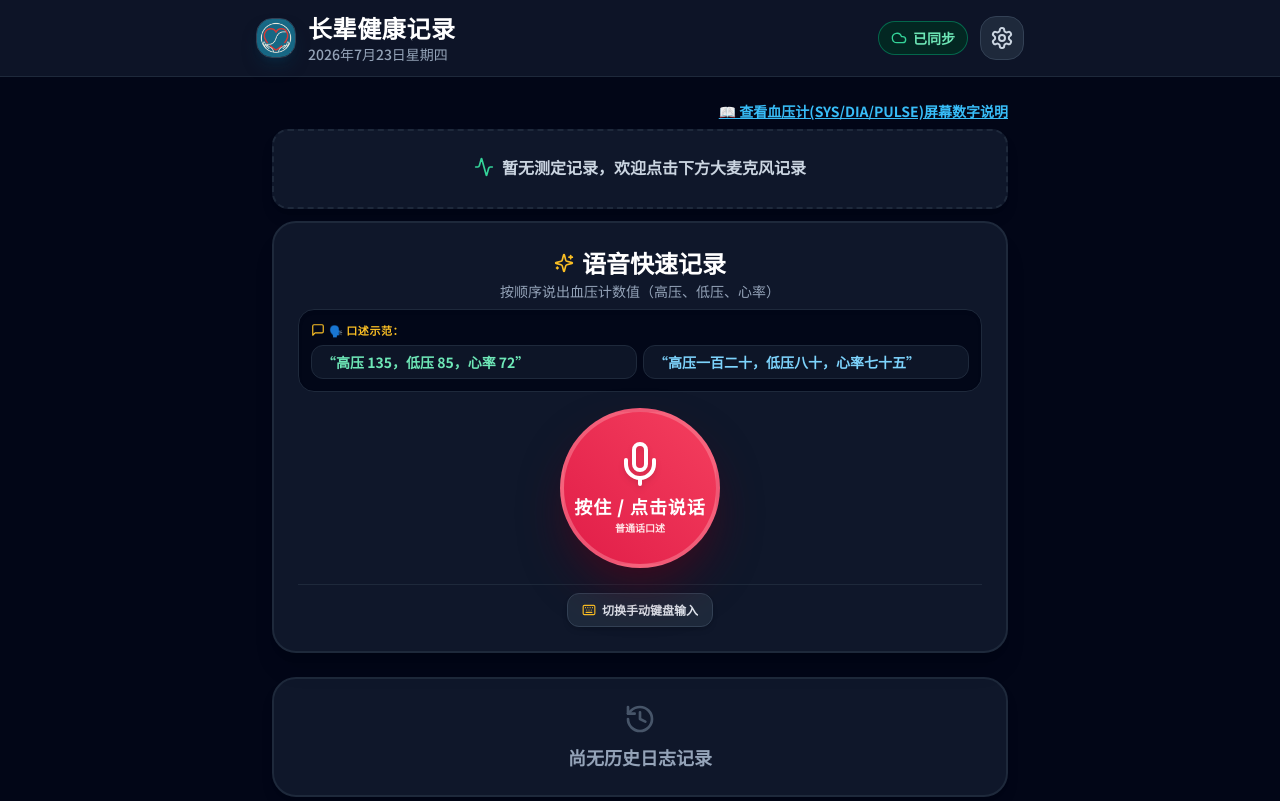
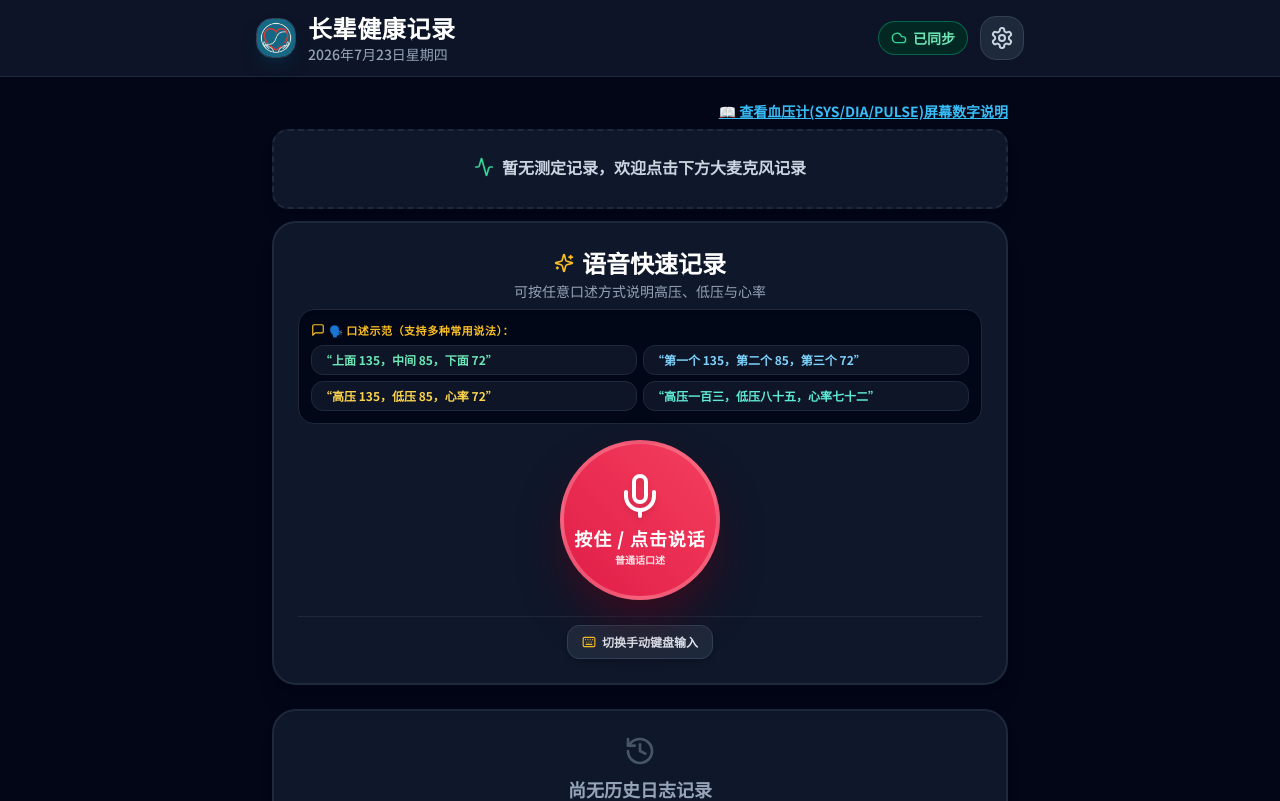
Before and after one commit to vaynestar/family-health-vital-logger-test, a React (Vite) app: page / in a window 1280 px wide. Shown: the top 801 px of the page. Built offline with nearby package versions, Linux system fonts and the light colour scheme.

Commit message:
add_spoken_phrases_diyi_dier_disan_and_shangmian_zhongjian_xiamian

```diff
--- a/src/components/VoiceMicButton.jsx
+++ b/src/components/VoiceMicButton.jsx
@@ -19,7 +19,7 @@ export default function VoiceMicButton({
           语音快速记录
         </h2>
         <p className="text-slate-400 text-xs sm:text-sm mt-0.5 font-medium">
-          按顺序说出血压计数值（高压、低压、心率）
+          可按任意口述方式说明高压、低压与心率
         </p>
       </div>
 
@@ -27,14 +27,20 @@ export default function VoiceMicButton({
       <div className="bg-slate-950/90 border border-slate-800 rounded-2xl p-3 my-2 text-left space-y-1.5 shadow-inner">
         <div className="text-[11px] font-bold text-amber-400 uppercase tracking-wider flex items-center gap-1">
           <MessageSquare className="w-3.5 h-3.5 text-amber-400" />
-          <span>🗣️ 口述示范：</span>
+          <span>🗣️ 口述示范（支持多种常用说法）：</span>
         </div>
-        <div className="grid grid-cols-1 sm:grid-cols-2 gap-1.5 text-xs sm:text-sm font-bold">
-          <div className="bg-slate-900/90 border border-slate-800 px-2.5 py-1.5 rounded-xl text-emerald-300">
+        <div className="grid grid-cols-1 sm:grid-cols-2 gap-1.5 text-xs font-bold">
+          <div className="bg-slate-900/90 border border-slate-800 px-2 py-1.5 rounded-xl text-emerald-300">
+            “上面 135，中间 85，下面 72”
+          </div>
+          <div className="bg-slate-900/90 border border-slate-800 px-2 py-1.5 rounded-xl text-sky-300">
+            “第一个 135，第二个 85，第三个 72”
+          </div>
+          <div className="bg-slate-900/90 border border-slate-800 px-2 py-1.5 rounded-xl text-amber-300">
             “高压 135，低压 85，心率 72”
           </div>
-          <div className="bg-slate-900/90 border border-slate-800 px-2.5 py-1.5 rounded-xl text-sky-300">
-            “高压一百二十，低压八十，心率七十五”
+          <div className="bg-slate-900/90 border border-slate-800 px-2 py-1.5 rounded-xl text-teal-300">
+            “高压一百三，低压八十五，心率七十二”
           </div>
         </div>
       </div>
```
Also changed, not shown: api/parse.js (+10 -6 lines), src/lib/gemini.js.
